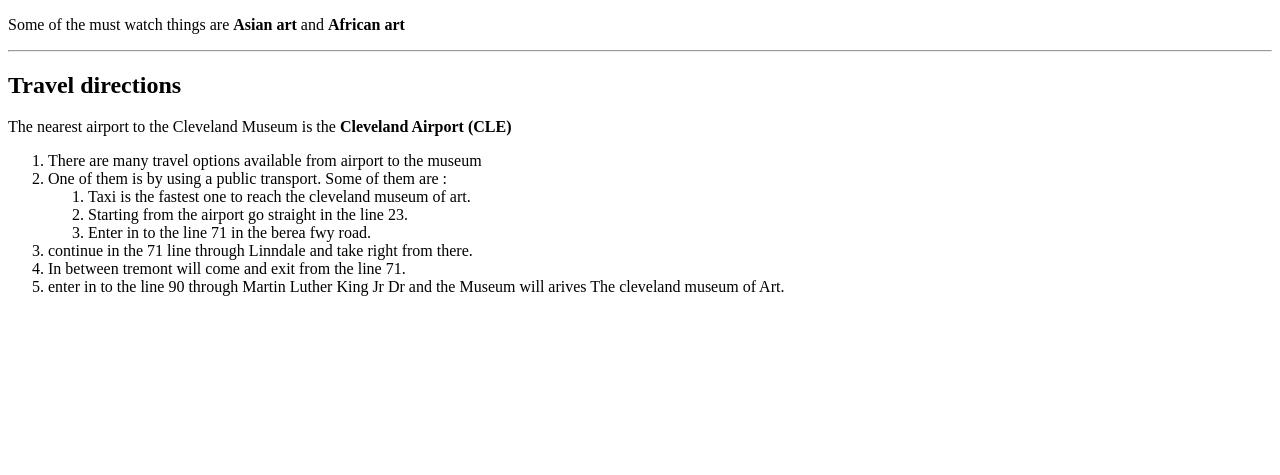
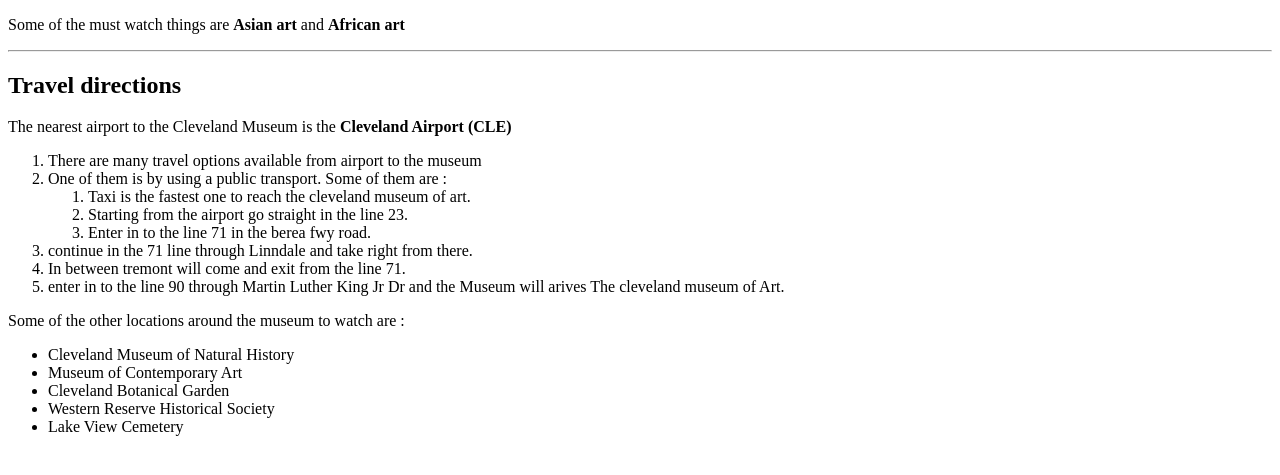
Before and after one commit to 44-563-Web-Apps-F22/44563-webapps-assignment-3-Lakshmikalyani99, a plain HTML site: page index.html in a window 1280 px wide. Shown: the part 105-580 px from the top of the page. Drawn offline with Linux system fonts and the light colour scheme.

Commit message:
Added must watch things

```diff
--- a/index.html
+++ b/index.html
@@ -26,5 +26,13 @@
         <li>In between tremont will come and exit from the line 71.</li>
         <li>enter in to the line 90 through Martin Luther King Jr Dr and the Museum will arives The cleveland  museum of Art.</li>
     </ol>
+    <p>Some of the other locations around the museum to watch are :</p>
+    <ul>
+        <li>Cleveland Museum of Natural History</li>
+        <li>Museum of Contemporary Art</li>
+        <li>Cleveland Botanical Garden</li>
+        <li>Western Reserve Historical Society</li>
+        <li>Lake View Cemetery </li>
+    </ul>
 </body>
 </html>
```
Also changed, not shown: Kkkg.jpg (deleted).
